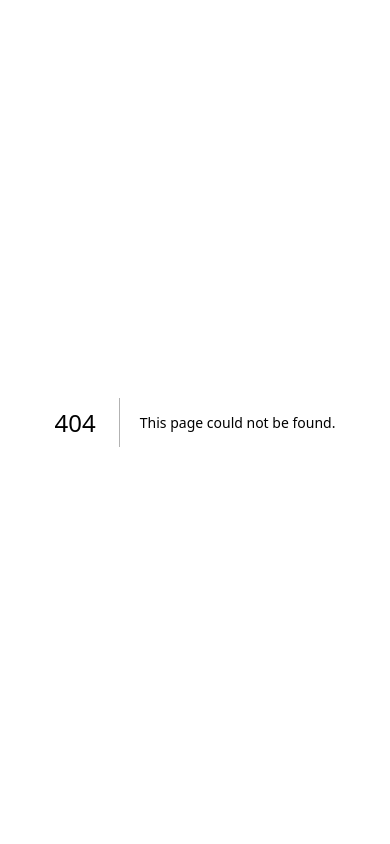
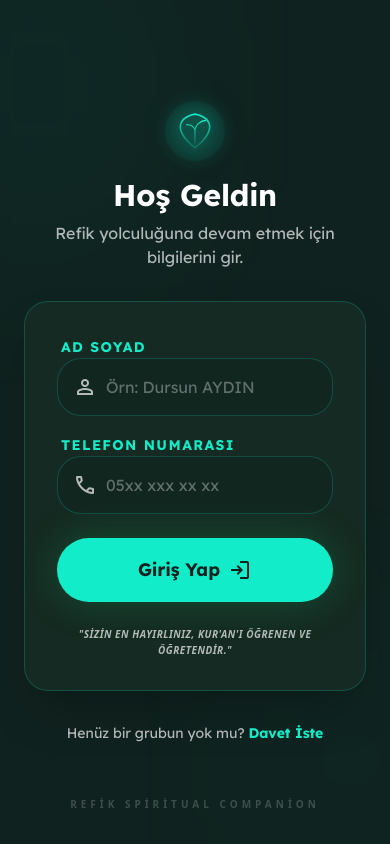
Before and after one commit to dursunaydin1/refik-app, a Next.js app: page /login in a window 390 px wide. Before the commit this address had no page. Built offline with nearby package versions, Linux system fonts and the light colour scheme.

Commit message:
feat: implement Phone & Name login screen and update navigation flow

```diff
--- /dev/null
+++ b/src/app/login/page.tsx
@@ -0,0 +1,111 @@
+import React from "react";
+import Logo from "@/components/Logo";
+
+/**
+ * Login Page
+ *
+ * Simple authentication using Name and Phone Number.
+ * Designed for a warm, community-focused experience.
+ */
+export default function LoginPage() {
+  return (
+    <div className="min-h-screen bg-background-dark flex flex-col items-center justify-center p-6 relative overflow-hidden">
+      {/* Background Decorative Elements */}
+      <div className="fixed inset-0 z-0 pointer-events-none opacity-40">
+        <div className="absolute top-[-10%] left-[-10%] w-[40%] h-[40%] rounded-full bg-primary/20 blur-[120px]"></div>
+        <div className="absolute bottom-[-10%] right-[-10%] w-[40%] h-[40%] rounded-full bg-primary/10 blur-[120px]"></div>
+      </div>
+
+      <div className="w-full max-w-md space-y-8 relative z-10 animate-in fade-in slide-in-from-bottom-8 duration-1000">
+        {/* Logo and Header */}
+        <div className="flex flex-col items-center text-center space-y-4">
+          <Logo size={60} showText={false} />
+          <div className="space-y-2">
+            <h1 className="text-3xl font-bold text-white font-display">
+              Hoş Geldin
+            </h1>
+            <p className="text-foreground-muted font-display">
+              Refik yolculuğuna devam etmek için bilgilerini gir.
+            </p>
+          </div>
+        </div>
+
+        {/* Login Form */}
+        <div className="bg-surface border border-border rounded-3xl p-8 space-y-6 shadow-2xl">
+          <div className="space-y-4">
+            {/* Name Input */}
+            <div className="space-y-2">
+              <label
+                htmlFor="name"
+                className="text-sm font-bold text-primary uppercase tracking-widest font-display pl-1"
+              >
+                Ad Soyad
+              </label>
+              <div className="relative group">
+                <span className="material-symbols-outlined absolute left-4 top-1/2 -translate-y-1/2 text-foreground-muted group-focus-within:text-primary transition-colors">
+                  person
+                </span>
+                <input
+                  id="name"
+                  type="text"
+                  placeholder="Örn: Dursun AYDIN"
+                  className="w-full bg-background-dark/50 border border-border rounded-xl py-4 pl-12 pr-4 text-white focus:outline-none focus:border-primary/50 transition-all font-display placeholder:text-foreground-muted/50"
+                />
+              </div>
+            </div>
+
+            {/* Phone Input */}
+            <div className="space-y-2">
+              <label
+                htmlFor="phone"
+                className="text-sm font-bold text-primary uppercase tracking-widest font-display pl-1"
+              >
+                Telefon Numarası
+              </label>
+              <div className="relative group">
+                <span className="material-symbols-outlined absolute left-4 top-1/2 -translate-y-1/2 text-foreground-muted group-focus-within:text-primary transition-colors">
+                  call
+                </span>
+                <input
+                  id="phone"
+                  type="tel"
+                  placeholder="05xx xxx xx xx"
+                  className="w-full bg-background-dark/50 border border-border rounded-xl py-4 pl-12 pr-4 text-white focus:outline-none focus:border-primary/50 transition-all font-display placeholder:text-foreground-muted/50"
+                />
+              </div>
+            </div>
+          </div>
+
+          <a
+            href="/dashboard"
+            className="group relative flex items-center justify-center w-full h-16 bg-primary text-background-dark rounded-2xl font-bold text-lg glow-primary hover:scale-[1.02] active:scale-[0.98] transition-all font-display"
+          >
+            <span>Giriş Yap</span>
+            <span className="material-symbols-outlined ml-2 transition-transform group-hover:translate-x-1">
+              login
+            </span>
+          </a>
+
+          <p className="text-[10px] text-center text-foreground-muted uppercase tracking-wider font-bold italic leading-relaxed">
+            "Sizin en hayırlınız, Kur'an'ı öğrenen ve öğretendir."
+          </p>
+        </div>
+
+        {/* Helper Link */}
+        <p className="text-center text-sm font-display">
+          <span className="text-foreground-muted">
+            Henüz bir grubun yok mu?
+          </span>{" "}
+          <button className="text-primary font-bold hover:underline">
+            Davet İste
+          </button>
+        </p>
+      </div>
+
+      {/* Footer Branding */}
+      <div className="fixed bottom-8 left-0 right-0 flex justify-center opacity-20 text-[10px] font-bold uppercase tracking-[0.4em] pointer-events-none">
+        Refik Spiritual Companion
+      </div>
+    </div>
+  );
+}
--- a/src/app/page.tsx
+++ b/src/app/page.tsx
@@ -61,7 +61,7 @@ export default function LandingPage() {
             {/* Call to Action */}
             <div className="flex flex-col items-center gap-6 text-center">
               <a
-                href="/dashboard"
+                href="/login"
                 className="group relative flex items-center justify-center w-full max-w-sm h-16 bg-primary text-background-dark rounded-xl font-bold text-lg glow-primary hover:scale-[1.02] active:scale-[0.98] transition-all font-display"
               >
                 <span className="truncate">Katıl ve Başla</span>
```
